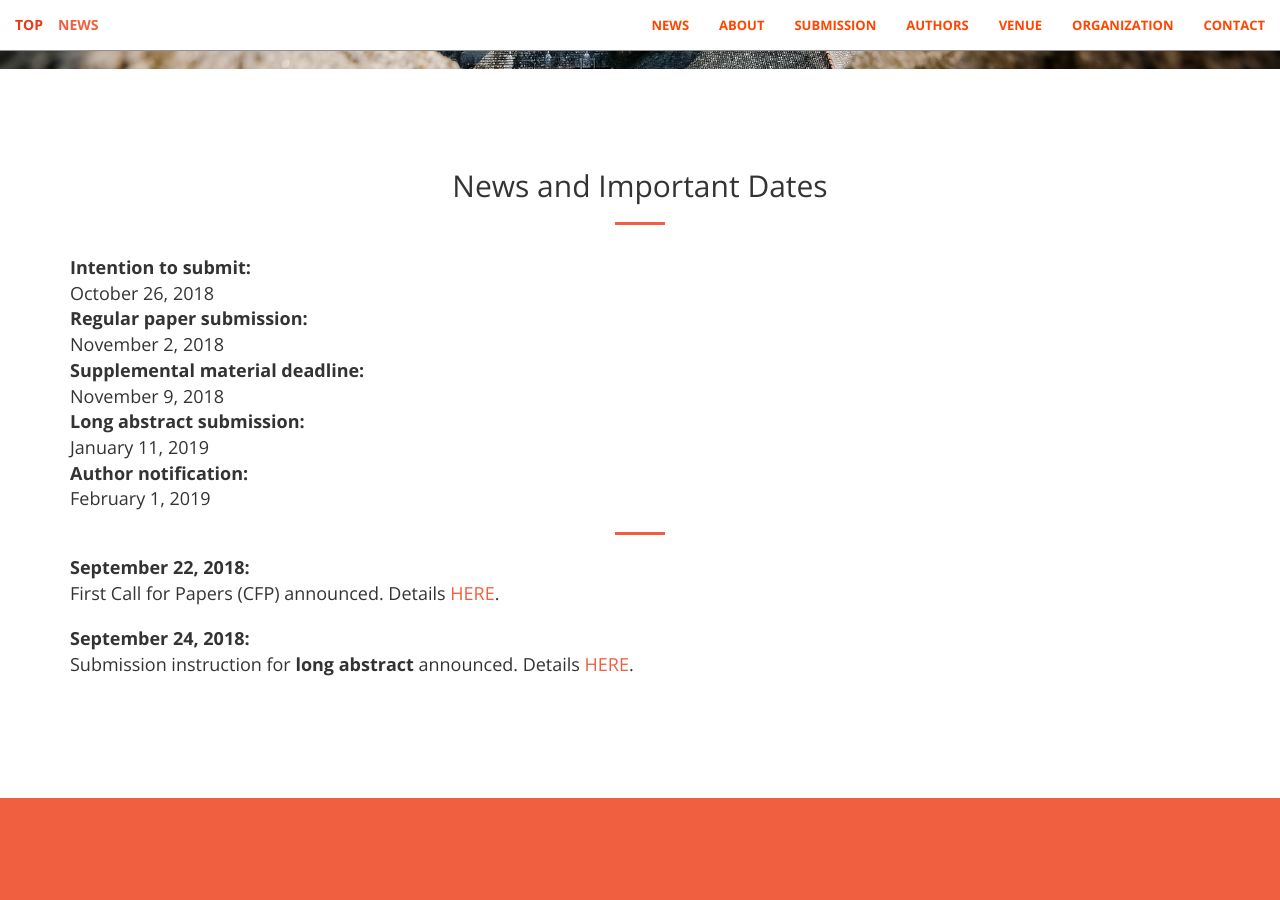
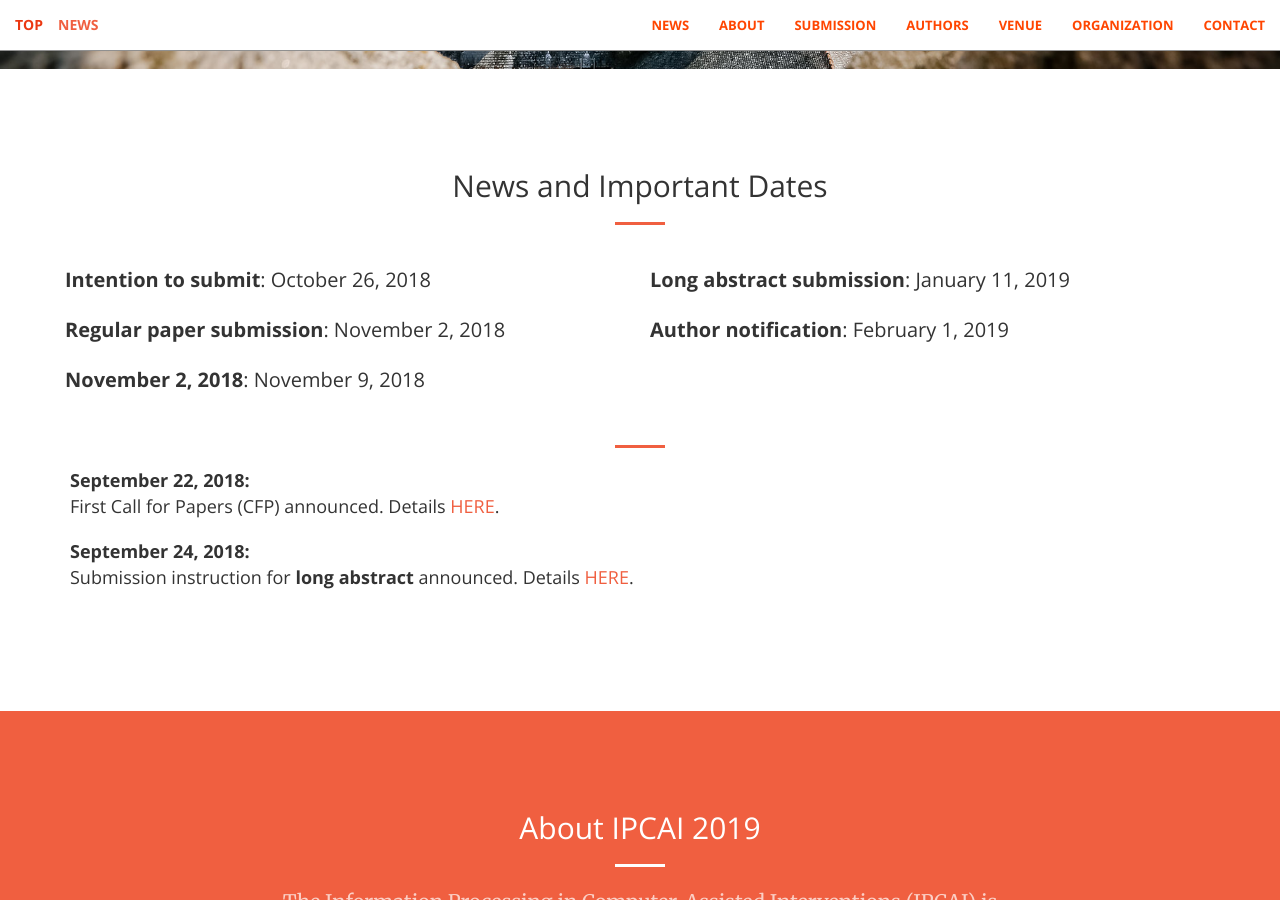
Before and after one commit to ipcai2021/ipcai2021.github.io, a Jekyll site: the page built from index.html, in a window 1280 px wide and 900 px high, scrolled down 831 px. Built offline with Jekyll 4.4.1, drawn with Linux system fonts in a browser that asks for light colours.

Commit message:
reformatted the date section using 2-columns.

```diff
--- a/_includes/news.html
+++ b/_includes/news.html
@@ -12,13 +12,41 @@
         <div class="row">
             <div class="col-lg-12">
                 <h4>
+                    <style>
+                    /* Create two equal columns that floats next to each other */
+                    .column {
+                        float: left;
+                        width: 50%;
+                        padding: 10px;
+                        }
+
+                        /* Clear floats after the columns */
+                        .row:after {
+                            content: "";
+                            display: table;
+                            clear: both;
+                            }
+                    </style>
+                    <div class="row">
+                        <div class="column" >
+                            <p><b>Intention to submit</b>: October 26, 2018</p>
+                            <p><b>Regular paper submission</b>: November 2, 2018</p>
+                            <p><b>November 2, 2018</b>: November 9, 2018</p>
+                        </div>
+                        <div class="column" ">
+                            <p><b>Long abstract submission</b>: January 11, 2019</p>
+                            <p><b>Author notification</b>: February 1, 2019</p>
+                        </div>
+                    </div>
+                    <!--
+
                 <dl>
                     <dt>Intention to submit:</dt> <dd>October 26, 2018</dd>
                     <dt>Regular paper submission:</dt> <dd>November 2, 2018</dd>
-                    <dt>Supplemental material deadline:</dt> <dd>November 9, 2018</dd>
+                    <dt>November 2, 2018:</dt> <dd>November 9, 2018</dd>
                     <dt>Long abstract submission:</dt> <dd> January 11, 2019</dd>
                     <dt>Author notification:</dt><dd>February 1, 2019</dd>
-                </dl>
+                </dl>-->
                 </h4>
                 <hr>
                 <h4>
```
